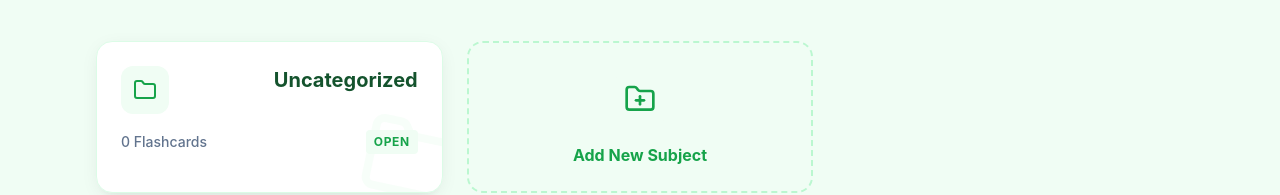
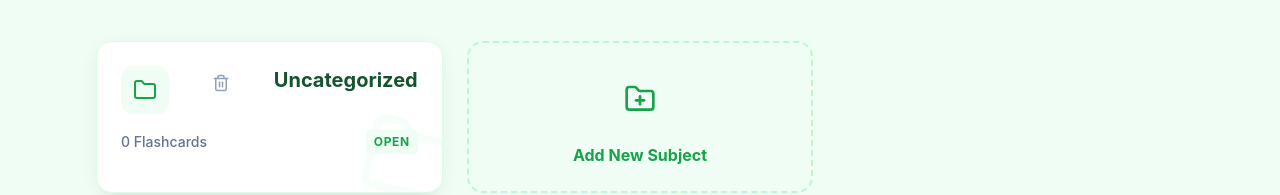
Before and after one commit to Soso543/Flashcard-ver.2, a React (Vite) app: page / in a window 1280 px wide. Shown: the part 214-409 px from the top of the page. Built offline with nearby package versions, Linux system fonts and the light colour scheme.

Commit message:
visible button

```diff
--- a/src/component/FolderView.tsx
+++ b/src/component/FolderView.tsx
@@ -237,7 +237,7 @@ export default function FolderView({
                 </div>
 
                 {/* Action Buttons (Visible on Hover) */}
-                <div className="flex flex-col gap-2 opacity-0 group-hover:opacity-100 transition-opacity shrink-0">
+                <div className="flex flex-col gap-2 shrink-0 border border-slate-50 pl-2">
                   <button
                     onClick={() => startEdit(card)}
                     className="p-2 text-blue-600 hover:bg-blue-50 rounded-lg transition-colors"
--- a/src/component/Home.tsx
+++ b/src/component/Home.tsx
@@ -52,7 +52,7 @@ export default function Home({ folders, cards, onSelectFolder, onAddFolder, onDe
                     e.stopPropagation(); // Prevents opening the folder
                     onDeleteFolder(folder);
                   }}
-                  className="p-2 text-slate-300 hover:text-red-500 hover:bg-red-50 rounded-xl transition-all opacity-0 group-hover:opacity-100"
+                  className="p-2 text-slate-400 hover:text-red-500 hover:bg-red-50 rounded-xl transition-all"
                   title="Delete Folder"
                 >
                   <Trash2 size={18} />
```
